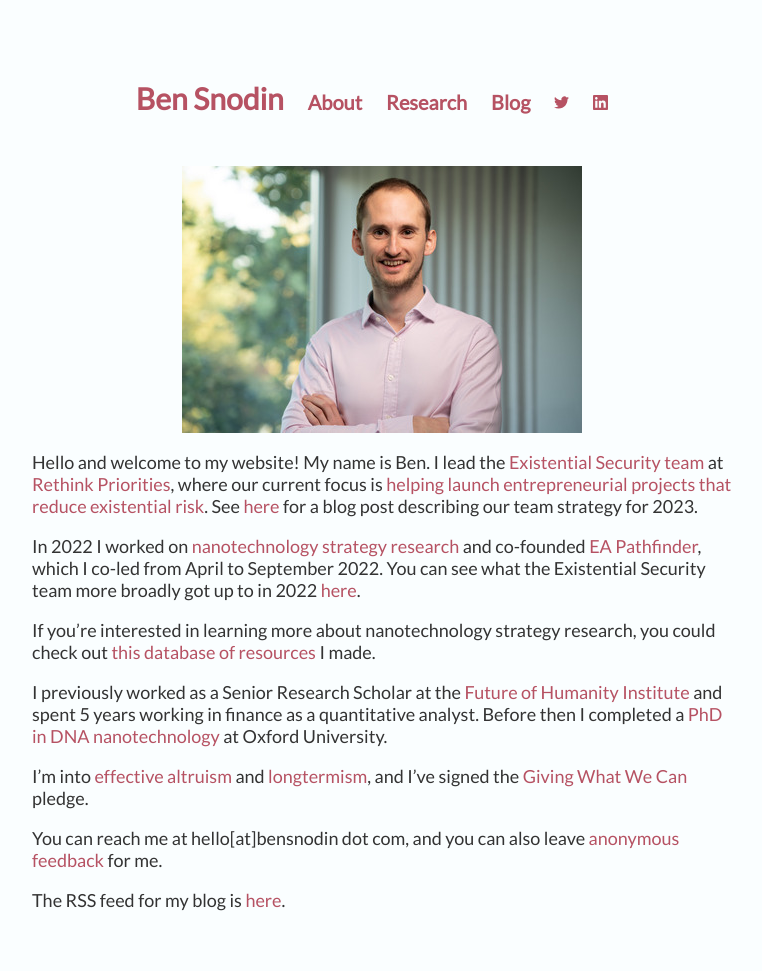
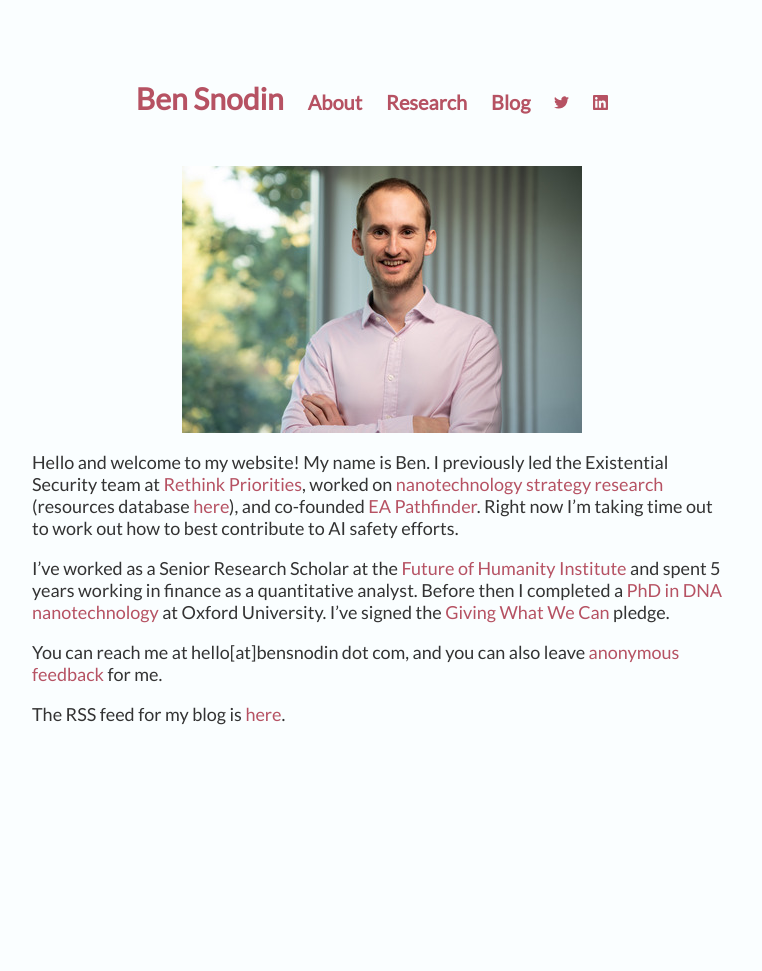
Before and after one commit to bsnodin/bsnodin.github.io, a Jekyll site: the page built from index.md, in a window 1280 px wide. Shown: the whole page, without its empty margins (258-1020 px from the left). Built offline with Jekyll 4.4.1, drawn with Linux system fonts in a browser that asks for light colours; after the commit the page ends 900 px from its top, so only the background shows below that.

Commit message:
Updated homepage

```diff
--- a/index.md
+++ b/index.md
@@ -5,15 +5,9 @@ title: Ben Snodin
 
 <center><img src="{{ site.baseurl }}/assets/me400x.jpg" alt="me" width="400" id="photo"></center>
 
-Hello and welcome to my website! My name is Ben. I lead the [Existential Security team](https://rethinkpriorities.org/team) at [Rethink Priorities](https://rethinkpriorities.org/), where our current focus is [helping launch entrepreneurial projects that reduce existential risk](https://rethinkpriorities.org/xst-incubation). See [here](https://forum.effectivealtruism.org/posts/jYSEjBsWbjNqioRZJ/the-rethink-priorities-existential-security-team-s-strategy) for a blog post describing our team strategy for 2023.
+Hello and welcome to my website! My name is Ben. I previously led the Existential Security team at [Rethink Priorities](https://rethinkpriorities.org/), worked on [nanotechnology strategy research](research_articles/thoughts_on_nanotechnology/) (resources database [here](https://www.bensnodin.com/research_articles/nanotech_resources_database/)), and co-founded [EA Pathfinder](https://www.successif.org/). Right now I'm taking time out to work out how to best contribute to AI safety efforts.
 
-In 2022 I worked on [nanotechnology strategy research](research_articles/thoughts_on_nanotechnology/) and co-founded [EA Pathfinder](https://www.successif.org/), which I co-led from April to September 2022. You can see what the Existential Security team more broadly got up to in 2022 [here](https://forum.effectivealtruism.org/posts/C26RHHYXzT6P6A4ht/what-rethink-priorities-general-longtermism-team-did-in-2022).
-
-If you're interested in learning more about nanotechnology strategy research, you could check out [this database of resources](https://www.bensnodin.com/research_articles/nanotech_resources_database/) I made.
-
-I previously worked as a Senior Research Scholar at the [Future of Humanity Institute](https://www.fhi.ox.ac.uk/) and spent 5 years working in finance as a quantitative analyst. Before then I completed a [PhD in DNA nanotechnology](https://dna.physics.ox.ac.uk/index.php/Main_Page) at Oxford University.
-
-I'm into [effective altruism](https://www.effectivealtruism.org/) and [longtermism](https://www.effectivealtruism.org/articles/cause-profile-long-run-future/), and I've signed the [Giving What We Can](https://www.givingwhatwecan.org/) pledge.
+I've worked as a Senior Research Scholar at the [Future of Humanity Institute](https://www.fhi.ox.ac.uk/) and spent 5 years working in finance as a quantitative analyst. Before then I completed a [PhD in DNA nanotechnology](https://dna.physics.ox.ac.uk/index.php/Main_Page) at Oxford University. I've signed the [Giving What We Can](https://www.givingwhatwecan.org/) pledge.
 
 You can reach me at hello[at]bensnodin dot com, and you can also leave [anonymous feedback](https://docs.google.com/forms/d/e/1FAIpQLScelY3qOAAhKkTy3mSLgA896K9YEG1X-AdLfN_wgo-Tkt-e1Q/viewform?usp=sf_link) for me.
 
```
